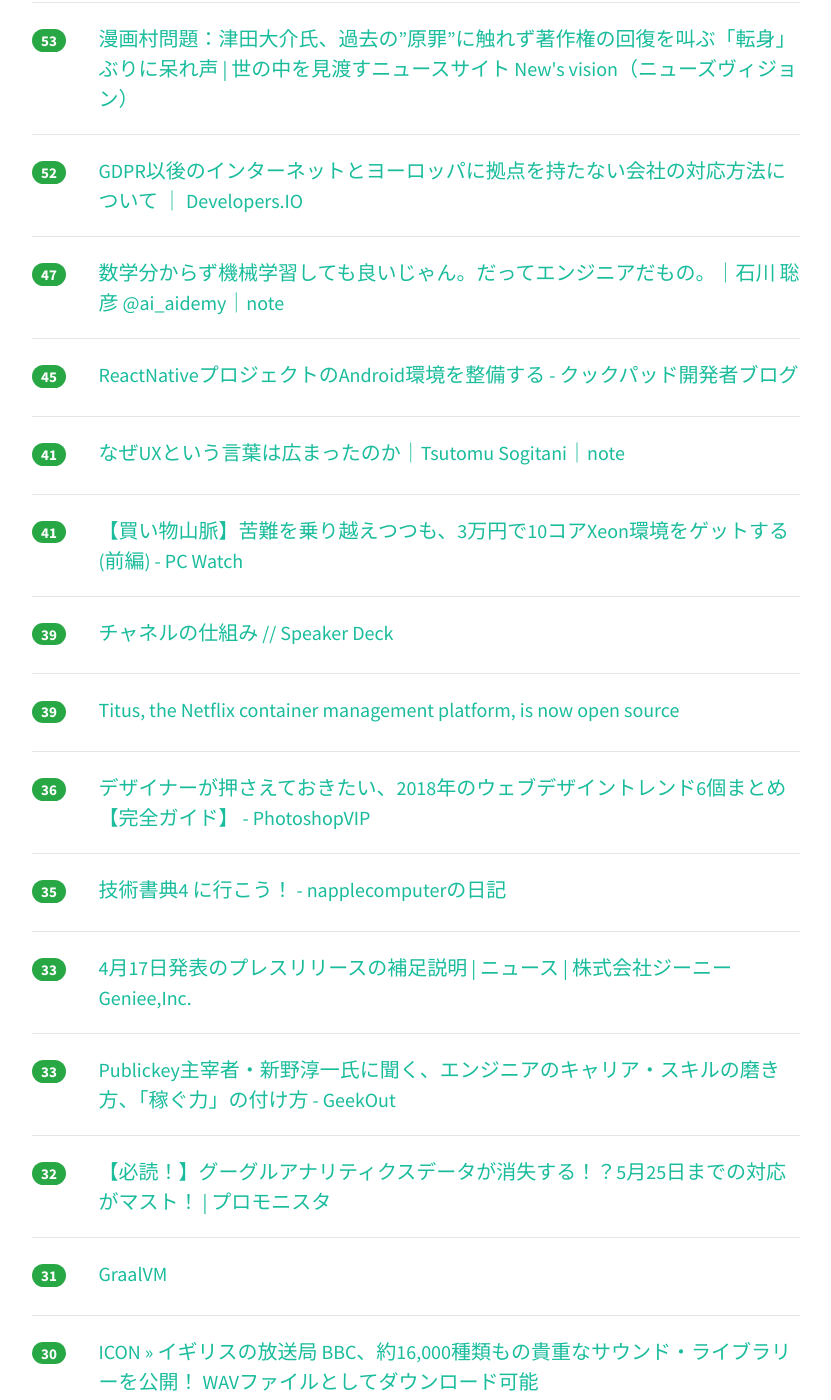
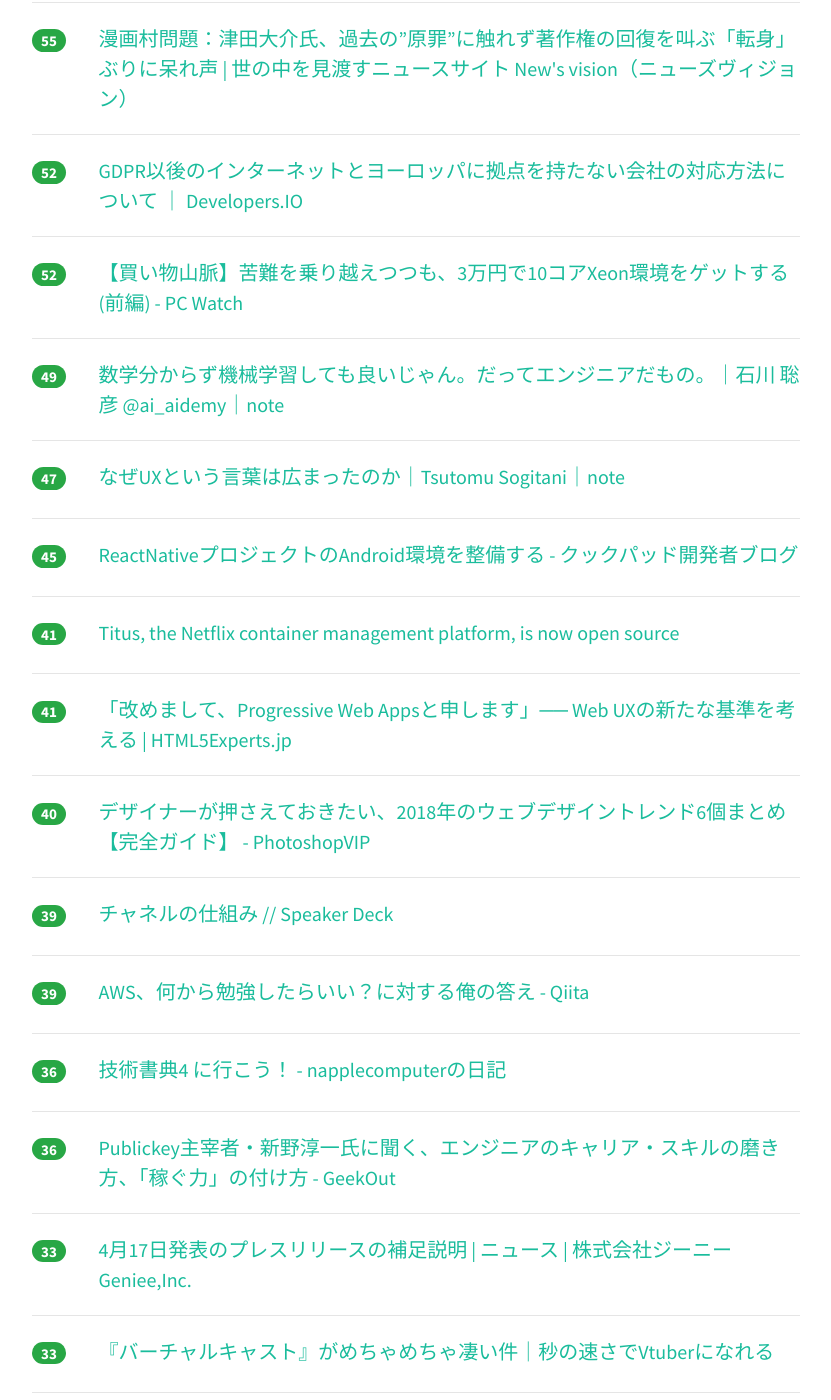
Before and after one commit to yatta47/hatena-matome-site, a Jekyll site: the page built from _posts/2018-04-19-hatena.md, in a window 1280 px wide and 1400 px high, scrolled down 940 px. Shown: the whole window, without its empty margins (224-1055 px from the left). Built offline with Jekyll 4.4.1, drawn with Linux system fonts in a browser that asks for light colours; nearby versions of some CDN libraries; some of the changed text lies outside the part shown.

Commit message:
Updated 2018-04-19

```diff
--- a/_posts/2018-04-19-hatena.md
+++ b/_posts/2018-04-19-hatena.md
@@ -1,43 +1,43 @@
 ---
 layout: post
 title:  "2018-04-19 はてぶIT"
-date:   2018-04-19 16:02:11
+date:   2018-04-19 17:01:42
 tags: [it-hotentry]
 ---
-41 件のデータあり
+43 件のデータあり
 
 <hr><div class="row">
-<div class="col-1"><span class="badge badge-pill badge-success h2">281</span></div>
+<div class="col-1"><span class="badge badge-pill badge-success h2">288</span></div>
 <div class="col-11"><a href='http://www.publickey1.jp/blog/18/googledockerkaniko.html' target='_blank'>Google、Dockerデーモンに依存せずコンテナイメージをビルドできる「kaniko」オープンソースで公開 － Publickey</a></div>
 </div>
 <hr>
 <div class="row">
-<div class="col-1"><span class="badge badge-pill badge-success h2">221</span></div>
+<div class="col-1"><span class="badge badge-pill badge-success h2">255</span></div>
 <div class="col-11"><a href='http://ingaoho.ldblog.jp/archives/4916067.html' target='_blank'>「Sandy Bridgeおじさん」とは何か？ : 因画応報</a></div>
 </div>
 <hr>
 <div class="row">
-<div class="col-1"><span class="badge badge-pill badge-success h2">105</span></div>
+<div class="col-1"><span class="badge badge-pill badge-success h2">114</span></div>
 <div class="col-11"><a href='https://kobit.in/archives/11365' target='_blank'>Google アナリティクスの「データ保持」期間が設定可能に。デフォルト期間が26か月になっているため確認・変更を行いましょう – KOBIT</a></div>
 </div>
 <hr>
 <div class="row">
-<div class="col-1"><span class="badge badge-pill badge-success h2">103</span></div>
+<div class="col-1"><span class="badge badge-pill badge-success h2">104</span></div>
 <div class="col-11"><a href='http://www.publickey1.jp/blog/18/kubernetesdocker_enterprise_edition_20.html' target='_blank'>Kubernetesを統合した「Docker Enterprise Edition 2.0」正式版リリース。コンテナランタイム、オーケストレーション、ネットワーク機能などを含む総合コンテナソリューション － Publickey</a></div>
 </div>
 <hr>
 <div class="row">
-<div class="col-1"><span class="badge badge-pill badge-success h2">61</span></div>
+<div class="col-1"><span class="badge badge-pill badge-success h2">73</span></div>
 <div class="col-11"><a href='https://anond.hatelabo.jp/20180418232014' target='_blank'>北区に帰宅するようになった</a></div>
 </div>
 <hr>
 <div class="row">
-<div class="col-1"><span class="badge badge-pill badge-success h2">54</span></div>
+<div class="col-1"><span class="badge badge-pill badge-success h2">63</span></div>
 <div class="col-11"><a href='http://business.nikkeibp.co.jp/atcl/opinion/16/021900056/041600005/' target='_blank'>八方塞がりのMRJ、だからこそ前を向け：日経ビジネスオンライン</a></div>
 </div>
 <hr>
 <div class="row">
-<div class="col-1"><span class="badge badge-pill badge-success h2">53</span></div>
+<div class="col-1"><span class="badge badge-pill badge-success h2">55</span></div>
 <div class="col-11"><a href='https://news-vision.jp/article/188222/?page=all' target='_blank'>漫画村問題：津田大介氏、過去の”原罪”に触れず著作権の回復を叫ぶ「転身」ぶりに呆れ声 | 世の中を見渡すニュースサイト New's vision（ニューズヴィジョン）</a></div>
 </div>
 <hr>
@@ -47,8 +47,18 @@ tags: [it-hotentry]
 </div>
 <hr>
 <div class="row">
+<div class="col-1"><span class="badge badge-pill badge-success h2">52</span></div>
+<div class="col-11"><a href='https://pc.watch.impress.co.jp/docs/column/kaimono/1117740.html' target='_blank'>【買い物山脈】苦難を乗り越えつつも、3万円で10コアXeon環境をゲットする(前編) - PC Watch</a></div>
+</div>
+<hr>
+<div class="row">
+<div class="col-1"><span class="badge badge-pill badge-success h2">49</span></div>
+<div class="col-11"><a href='https://note.mu/aki1275/n/n2ce7b467c269' target='_blank'>数学分からず機械学習しても良いじゃん。だってエンジニアだもの。｜石川 聡彦 @ai_aidemy｜note</a></div>
+</div>
+<hr>
+<div class="row">
 <div class="col-1"><span class="badge badge-pill badge-success h2">47</span></div>
-<div class="col-11"><a href='https://note.mu/aki1275/n/n2ce7b467c269' target='_blank'>数学分からず機械学習しても良いじゃん。だってエンジニアだもの。｜石川 聡彦 @ai_aidemy｜note</a></div>
+<div class="col-11"><a href='https://note.mu/sogitani/n/nc5597b475590' target='_blank'>なぜUXという言葉は広まったのか｜Tsutomu Sogitani｜note</a></div>
 </div>
 <hr>
 <div class="row">
@@ -58,12 +68,17 @@ tags: [it-hotentry]
 <hr>
 <div class="row">
 <div class="col-1"><span class="badge badge-pill badge-success h2">41</span></div>
-<div class="col-11"><a href='https://note.mu/sogitani/n/nc5597b475590' target='_blank'>なぜUXという言葉は広まったのか｜Tsutomu Sogitani｜note</a></div>
+<div class="col-11"><a href='https://medium.com/@NetflixTechBlog/f868c9fb5436' target='_blank'>Titus, the Netflix container management platform, is now open source</a></div>
 </div>
 <hr>
 <div class="row">
 <div class="col-1"><span class="badge badge-pill badge-success h2">41</span></div>
-<div class="col-11"><a href='https://pc.watch.impress.co.jp/docs/column/kaimono/1117740.html' target='_blank'>【買い物山脈】苦難を乗り越えつつも、3万円で10コアXeon環境をゲットする(前編) - PC Watch</a></div>
+<div class="col-11"><a href='https://html5experts.jp/uskay/25391/' target='_blank'>「改めまして、Progressive Web Appsと申します」── Web UXの新たな基準を考える | HTML5Experts.jp</a></div>
+</div>
+<hr>
+<div class="row">
+<div class="col-1"><span class="badge badge-pill badge-success h2">40</span></div>
+<div class="col-11"><a href='http://photoshopvip.net/108467' target='_blank'>デザイナーが押さえておきたい、2018年のウェブデザイントレンド6個まとめ【完全ガイド】 - PhotoshopVIP</a></div>
 </div>
 <hr>
 <div class="row">
@@ -73,17 +88,17 @@ tags: [it-hotentry]
 <hr>
 <div class="row">
 <div class="col-1"><span class="badge badge-pill badge-success h2">39</span></div>
-<div class="col-11"><a href='https://medium.com/@NetflixTechBlog/f868c9fb5436' target='_blank'>Titus, the Netflix container management platform, is now open source</a></div>
+<div class="col-11"><a href='https://qiita.com/ito-yusaku/items/f5ece0b4aac11a0c8b52' target='_blank'>AWS、何から勉強したらいい？に対する俺の答え - Qiita</a></div>
 </div>
 <hr>
 <div class="row">
 <div class="col-1"><span class="badge badge-pill badge-success h2">36</span></div>
-<div class="col-11"><a href='http://photoshopvip.net/108467' target='_blank'>デザイナーが押さえておきたい、2018年のウェブデザイントレンド6個まとめ【完全ガイド】 - PhotoshopVIP</a></div>
+<div class="col-11"><a href='http://napplecomputer.hatenablog.com/entry/2018/04/19/040206' target='_blank'>技術書典4 に行こう！ - napplecomputerの日記</a></div>
 </div>
 <hr>
 <div class="row">
-<div class="col-1"><span class="badge badge-pill badge-success h2">35</span></div>
-<div class="col-11"><a href='http://napplecomputer.hatenablog.com/entry/2018/04/19/040206' target='_blank'>技術書典4 に行こう！ - napplecomputerの日記</a></div>
+<div class="col-1"><span class="badge badge-pill badge-success h2">36</span></div>
+<div class="col-11"><a href='https://geek-out.jp/column/entry/2018/04/19/110000' target='_blank'>Publickey主宰者・新野淳一氏に聞く、エンジニアのキャリア・スキルの磨き方、「稼ぐ力」の付け方 - GeekOut</a></div>
 </div>
 <hr>
 <div class="row">
@@ -93,7 +108,7 @@ tags: [it-hotentry]
 <hr>
 <div class="row">
 <div class="col-1"><span class="badge badge-pill badge-success h2">33</span></div>
-<div class="col-11"><a href='https://geek-out.jp/column/entry/2018/04/19/110000' target='_blank'>Publickey主宰者・新野淳一氏に聞く、エンジニアのキャリア・スキルの磨き方、「稼ぐ力」の付け方 - GeekOut</a></div>
+<div class="col-11"><a href='http://blog.endstart.net/article/virtual-cast.html' target='_blank'>『バーチャルキャスト』がめちゃめちゃ凄い件｜秒の速さでVtuberになれる</a></div>
 </div>
 <hr>
 <div class="row">
@@ -108,22 +123,22 @@ tags: [it-hotentry]
 <hr>
 <div class="row">
 <div class="col-1"><span class="badge badge-pill badge-success h2">30</span></div>
+<div class="col-11"><a href='http://tech.nikkeibp.co.jp/atcl/nxt/column/18/00001/00346/' target='_blank'>「部族」に再編、ファストリ元CIOがアクサ生命で進めるIT部門改革 | 日経 xTECH（クロステック）</a></div>
+</div>
+<hr>
+<div class="row">
+<div class="col-1"><span class="badge badge-pill badge-success h2">30</span></div>
 <div class="col-11"><a href='https://icon.jp/archives/14845' target='_blank'>ICON » イギリスの放送局 BBC、約16,000種類もの貴重なサウンド・ライブラリーを公開！ WAVファイルとしてダウンロード可能</a></div>
 </div>
 <hr>
 <div class="row">
 <div class="col-1"><span class="badge badge-pill badge-success h2">29</span></div>
-<div class="col-11"><a href='http://tech.nikkeibp.co.jp/atcl/nxt/column/18/00001/00346/' target='_blank'>「部族」に再編、ファストリ元CIOがアクサ生命で進めるIT部門改革 | 日経 xTECH（クロステック）</a></div>
+<div class="col-11"><a href='http://techlife.cookpad.com/entry/2018/04/19/090000' target='_blank'>「クックパッド MYキッチン」のアプリアイコンができるまで - クックパッド開発者ブログ</a></div>
 </div>
 <hr>
 <div class="row">
 <div class="col-1"><span class="badge badge-pill badge-success h2">29</span></div>
-<div class="col-11"><a href='http://blog.endstart.net/article/virtual-cast.html' target='_blank'>『バーチャルキャスト』がめちゃめちゃ凄い件｜秒の速さでVtuberになれる</a></div>
-</div>
-<hr>
-<div class="row">
-<div class="col-1"><span class="badge badge-pill badge-success h2">29</span></div>
-<div class="col-11"><a href='https://qiita.com/ito-yusaku/items/f5ece0b4aac11a0c8b52' target='_blank'>AWS、何から勉強したらいい？に対する俺の答え - Qiita</a></div>
+<div class="col-11"><a href='https://togetter.com/li/1219413' target='_blank'>「とんでもない神釣りゲーDLしてしまった」一見普通の釣りゲーかと思ったら予想外すぎる展開に「声出してワロタ」「釣りとは一体…」 - Togetter</a></div>
 </div>
 <hr>
 <div class="row">
@@ -137,28 +152,23 @@ tags: [it-hotentry]
 </div>
 <hr>
 <div class="row">
+<div class="col-1"><span class="badge badge-pill badge-success h2">26</span></div>
+<div class="col-11"><a href='https://togetter.com/li/1219289' target='_blank'>Togetter、「やらおん！」無断転載を問い合わせしていた→IPアドレスがBANされ閲覧できない状態に。 - Togetter</a></div>
+</div>
+<hr>
+<div class="row">
 <div class="col-1"><span class="badge badge-pill badge-success h2">25</span></div>
 <div class="col-11"><a href='http://katsumakazuyo.hatenablog.com/entry/2018/04/19/002057' target='_blank'>結局、ルーターはバッファローからTP-Linkに戻しました。 - 勝間和代が徹底的にマニアックな話をアップするブログ</a></div>
 </div>
 <hr>
 <div class="row">
-<div class="col-1"><span class="badge badge-pill badge-success h2">25</span></div>
-<div class="col-11"><a href='http://techlife.cookpad.com/entry/2018/04/19/090000' target='_blank'>「クックパッド MYキッチン」のアプリアイコンができるまで - クックパッド開発者ブログ</a></div>
-</div>
-<hr>
-<div class="row">
-<div class="col-1"><span class="badge badge-pill badge-success h2">25</span></div>
-<div class="col-11"><a href='https://html5experts.jp/uskay/25391/' target='_blank'>「改めまして、Progressive Web Appsと申します」── Web UXの新たな基準を考える | HTML5Experts.jp</a></div>
+<div class="col-1"><span class="badge badge-pill badge-success h2">24</span></div>
+<div class="col-11"><a href='http://thebridge.jp/2018/04/the-bridge-acquired-by-prtimes' target='_blank'>THE BRIDGEをPR TIMESに事業譲渡しましたーー起業家を書き続けた8年間について - THE BRIDGE（ザ・ブリッジ）</a></div>
 </div>
 <hr>
 <div class="row">
 <div class="col-1"><span class="badge badge-pill badge-success h2">24</span></div>
-<div class="col-11"><a href='https://togetter.com/li/1219289' target='_blank'>Togetter、「やらおん！」無断転載を問い合わせしていた→IPアドレスがBANされ閲覧できない状態に。 - Togetter</a></div>
-</div>
-<hr>
-<div class="row">
-<div class="col-1"><span class="badge badge-pill badge-success h2">24</span></div>
-<div class="col-11"><a href='https://togetter.com/li/1219413' target='_blank'>「とんでもない神釣りゲーDLしてしまった」一見普通の釣りゲーかと思ったら予想外すぎる展開に「声出してワロタ」「釣りとは一体…」 - Togetter</a></div>
+<div class="col-11"><a href='https://www.slideshare.net/tokuriki/40-94212377' target='_blank'>マーケティング4.0とクチコミの効果測定</a></div>
 </div>
 <hr>
 <div class="row">
@@ -173,16 +183,6 @@ tags: [it-hotentry]
 <hr>
 <div class="row">
 <div class="col-1"><span class="badge badge-pill badge-success h2">22</span></div>
-<div class="col-11"><a href='http://thebridge.jp/2018/04/the-bridge-acquired-by-prtimes' target='_blank'>THE BRIDGEをPR TIMESに事業譲渡しましたーー起業家を書き続けた8年間について - THE BRIDGE（ザ・ブリッジ）</a></div>
-</div>
-<hr>
-<div class="row">
-<div class="col-1"><span class="badge badge-pill badge-success h2">22</span></div>
-<div class="col-11"><a href='https://www.slideshare.net/tokuriki/40-94212377' target='_blank'>マーケティング4.0とクチコミの効果測定</a></div>
-</div>
-<hr>
-<div class="row">
-<div class="col-1"><span class="badge badge-pill badge-success h2">21</span></div>
 <div class="col-11"><a href='https://mattn.kaoriya.net/software/lang/go/20180418222903.htm' target='_blank'>Big Sky :: golang の html/template でレイアウトを扱う方法</a></div>
 </div>
 <hr>
@@ -197,8 +197,13 @@ tags: [it-hotentry]
 </div>
 <hr>
 <div class="row">
-<div class="col-1"><span class="badge badge-pill badge-success h2">18</span></div>
+<div class="col-1"><span class="badge badge-pill badge-success h2">19</span></div>
 <div class="col-11"><a href='http://www.itmedia.co.jp/mobile/articles/1804/19/news047.html' target='_blank'>「＋メッセージ」を使わない理由、使う理由 - ITmedia Mobile</a></div>
+</div>
+<hr>
+<div class="row">
+<div class="col-1"><span class="badge badge-pill badge-success h2">16</span></div>
+<div class="col-11"><a href='https://k-tai.watch.impress.co.jp/docs/news/1117927.html' target='_blank'>一般向けの「PHS」が2020年7月末で終了、法人向けテレメトリングのみ継続 - ケータイ Watch</a></div>
 </div>
 <hr>
 <div class="row">
@@ -207,6 +212,11 @@ tags: [it-hotentry]
 </div>
 <hr>
 <div class="row">
+<div class="col-1"><span class="badge badge-pill badge-success h2">15</span></div>
+<div class="col-11"><a href='https://anond.hatelabo.jp/20180418211257' target='_blank'>ほんとに良い増田というのは、ゆっくりブックマークが増えてくのさ</a></div>
+</div>
+<hr>
+<div class="row">
 <div class="col-1"><span class="badge badge-pill badge-success h2">13</span></div>
 <div class="col-11"><a href='https://jp.reuters.com/article/idJPKBN1HP109' target='_blank'>麻生財務相、Ｇ２０出席へ　国会了承は得られず＝政府筋 | ロイター</a></div>
 </div>
```
